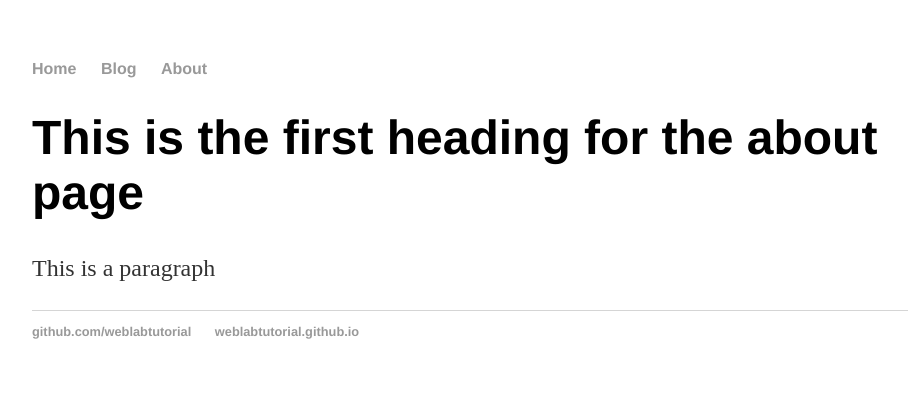
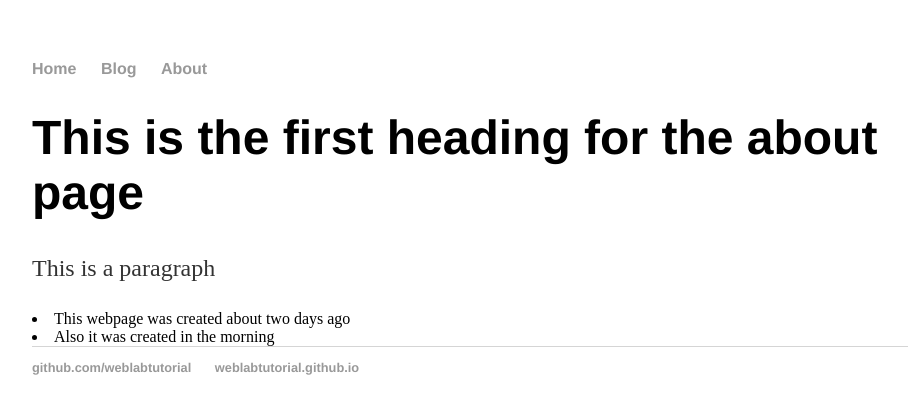
Before and after one commit to ppk200/ppk200.github.io, a Jekyll site: the page built from about/index.html, in a window 1280 px wide. Shown: the top 414 px of the page, without its empty margins (160-1068 px from the left). Built offline with Jekyll 4.4.1, drawn with Linux system fonts in a browser that asks for light colours.

Commit message:
Update index.html

```diff
--- a/about/index.html
+++ b/about/index.html
@@ -6,5 +6,7 @@ title: About Page
 <body>
   <h1>This is the first heading for the about page</h1>
   <p>This is a paragraph</p>
+  <li>This webpage was created about two days ago</li>
+  <li>Also it was created in the morning</li>
 </body>
 </html>
```
